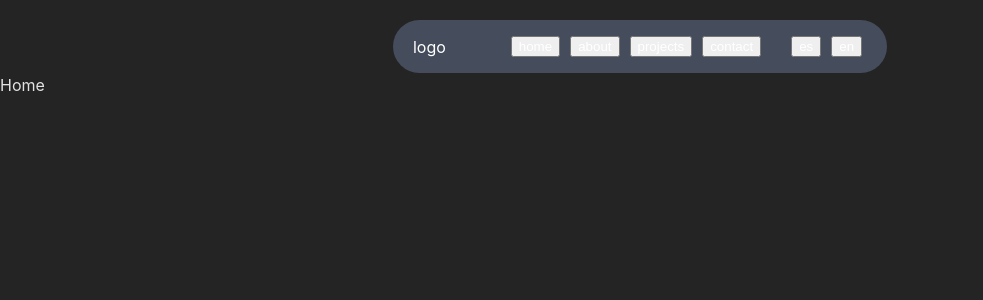
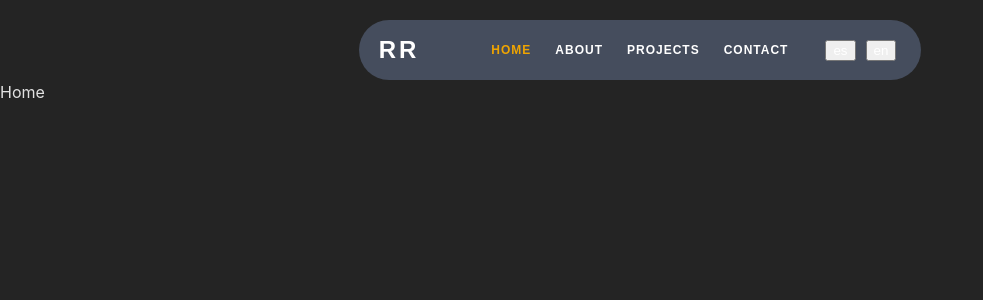
Before and after one commit to raulrod16124/raulrodriguez, a React (Vite) app: page / in a window 1280 px wide. Shown: the top 300 px of the page, without its empty margins (0-983 px from the left). Built offline with nearby package versions, Linux system fonts and the light colour scheme.

Commit message:
rename and improve navbar styles

```diff
--- a/src/App.tsx
+++ b/src/App.tsx
@@ -1,15 +1,15 @@
 import { useContext } from 'react'
-import { Navigation } from './components/navigation/Navigation'
 import { ScreenContext, ScreenProvider } from './context/ScreenContext'
 import { Home } from './screens/home/Home'
 import { About } from './screens/about/About'
 import { Projects } from './screens/projects/Projects'
 import { Contact } from './screens/contact/Contact'
+import { Navbar } from './components/navigation/Navbar'
 
 export const AppWrapper = () => {
   return (
     <ScreenProvider>
-      <Navigation />
+      <Navbar />
       <App />
     </ScreenProvider>
   )
--- /dev/null
+++ b/src/components/navigation/Navbar.css
@@ -0,0 +1,78 @@
+.navbar-wrapper{
+    position: relative;
+    margin: 20px auto 0 auto;
+    width: fit-content;
+    max-width: 1160px;
+    border-radius: 50px;
+}
+
+.navbar-background {}
+
+.navbar-container {
+    display: flex;
+    align-items: center;
+    gap: 20px;
+    padding: 0 20px;
+    background-color: rgb(69, 77, 93);
+    border-radius: 50px;
+}
+
+
+/* navbar logo */
+.navbar-logo {
+    font-family: 'Arial', sans-serif;
+    font-size: 24px;
+    font-weight: bold;
+    color: white;
+    letter-spacing: 3px;
+    text-transform: uppercase;
+    cursor: pointer;
+    transition: color 0.3s ease, transform 0.3s ease;
+}
+
+.navbar-logo:hover {
+    color: #f0a500;
+    transform: scale(1.1);
+}
+
+/* navbar languages */
+
+.navbar-language-items {
+    display: flex;
+    justify-content: space-between;
+}
+
+.navbar-language-item {
+    margin: 0 5px;
+    list-style: none;
+    color: white;
+}
+
+/* navbar button */
+
+.navbar-buttons {
+    display: flex;
+    justify-content: center;
+}
+
+.navbar-button {
+    background: none;
+    border: 2px solid transparent;
+    color: white;
+    font-size: 12px;
+    font-weight: 600;
+    padding: 5px 10px;
+    cursor: pointer;
+    transition: color 0.3s ease, border-bottom 0.3s ease;
+    text-transform: uppercase;
+    letter-spacing: 1px;
+}
+
+.navbar-button:hover {
+    border-bottom: 2px solid #f0a500;
+}
+
+.navbar-button:focus,
+.navbar-button:active {
+    outline: none;
+}
--- /dev/null
+++ b/src/components/navigation/Navbar.tsx
@@ -0,0 +1,58 @@
+import { useContext } from "react"
+import { ScreenContext } from "../../context/ScreenContext"
+import "./Navbar.css"
+
+export const Navbar = () => {
+    const { screenType, setScreenType } = useContext(ScreenContext);
+
+    const getActiveButtonStyles = (screen: string) => {
+        return screenType === screen ? {
+            color: "#f0a500",
+            backgroundColor: "2px solid #f0a500",
+            transition: "0.5s ease-out all"
+        } : {}
+    }
+
+    return (
+        <div className='navbar-wrapper' data-testid="Navbar">
+            <div className="navbar-background" />
+            <div className="navbar-container">
+                <span className="navbar-logo" onClick={() => setScreenType("home")}>RR</span>
+                <ul className="navbar-buttons">
+                    <button
+                        className="navbar-button"
+                        onClick={() => setScreenType("home")}
+                        style={getActiveButtonStyles("home")}
+                    >
+                        home
+                    </button>
+                    <button
+                        className="navbar-button"
+                        onClick={() => setScreenType("about")}
+                        style={getActiveButtonStyles("about")}
+                    >
+                        about
+                    </button>
+                    <button
+                        className="navbar-button"
+                        onClick={() => setScreenType("projects")}
+                        style={getActiveButtonStyles("projects")}
+                    >
+                        projects
+                    </button>
+                    <button
+                        className="navbar-button"
+                        onClick={() => setScreenType("contact")}
+                        style={getActiveButtonStyles("contact")}
+                    >
+                        contact
+                    </button>
+                </ul>
+                <div className="navbar-language-items">
+                    <button className="navbar-language-item">es</button>
+                    <button className="navbar-language-item">en</button>
+                </div>
+            </div>
+        </div>
+    )
+}
--- a/src/components/navigation/Navigation.css
+++ /dev/null
@@ -1,48 +0,0 @@
-.nav-wrapper{
-    position: relative;
-    margin: 20px auto 0 auto;
-    width: fit-content;
-    max-width: 1160px;
-    border-radius: 50px;
-}
-
-.nav-background {}
-
-.nav-container {
-    display: flex;
-    align-items: center;
-    gap: 20px;
-    padding: 0 20px;
-    background-color: rgb(69, 77, 93);
-    border-radius: 50px;
-}
-
-.nav-logo-container{
-    text-decoration: none;
-    color: white;
-}
-
-.nav-logo{}
-
-.nav-items {
-    display: flex;
-    justify-content: center;
-}
-
-.nav-item {
-    margin: 0 5px;
-    list-style: none;
-    text-decoration: none;
-    color: white;
-}
-
-.nav-language-items {
-    display: flex;
-    justify-content: space-between;
-}
-
-.nav-language-item {
-    margin: 0 5px;
-    list-style: none;
-    color: white;
-}
--- a/src/components/navigation/Navigation.tsx
+++ /dev/null
@@ -1,28 +0,0 @@
-import { useContext } from "react"
-import "./Navigation.css"
-import { ScreenContext } from "../../context/ScreenContext"
-
-export const Navigation = () => {
-    const { setScreenType } = useContext(ScreenContext);
-
-    return (
-        <div className='nav-wrapper' data-testid="navigation">
-            <div className="nav-background" />
-            <div className="nav-container">
-                <div className="nav-logo-container" onClick={() => setScreenType("home")}>
-                    <span className="nav-logo">logo</span>
-                </div>
-                <ul className="nav-items">
-                    <button className="nav-item" onClick={() => setScreenType("home")}>home</button>
-                    <button className="nav-item" onClick={() => setScreenType("about")}>about</button>
-                    <button className="nav-item" onClick={() => setScreenType("projects")}>projects</button>
-                    <button className="nav-item" onClick={() => setScreenType("contact")}>contact</button>
-                </ul>
-                <div className="nav-language-items">
-                    <button className="nav-language-item">es</button>
-                    <button className="nav-language-item">en</button>
-                </div>
-            </div>
-        </div>
-    )
-}
```
